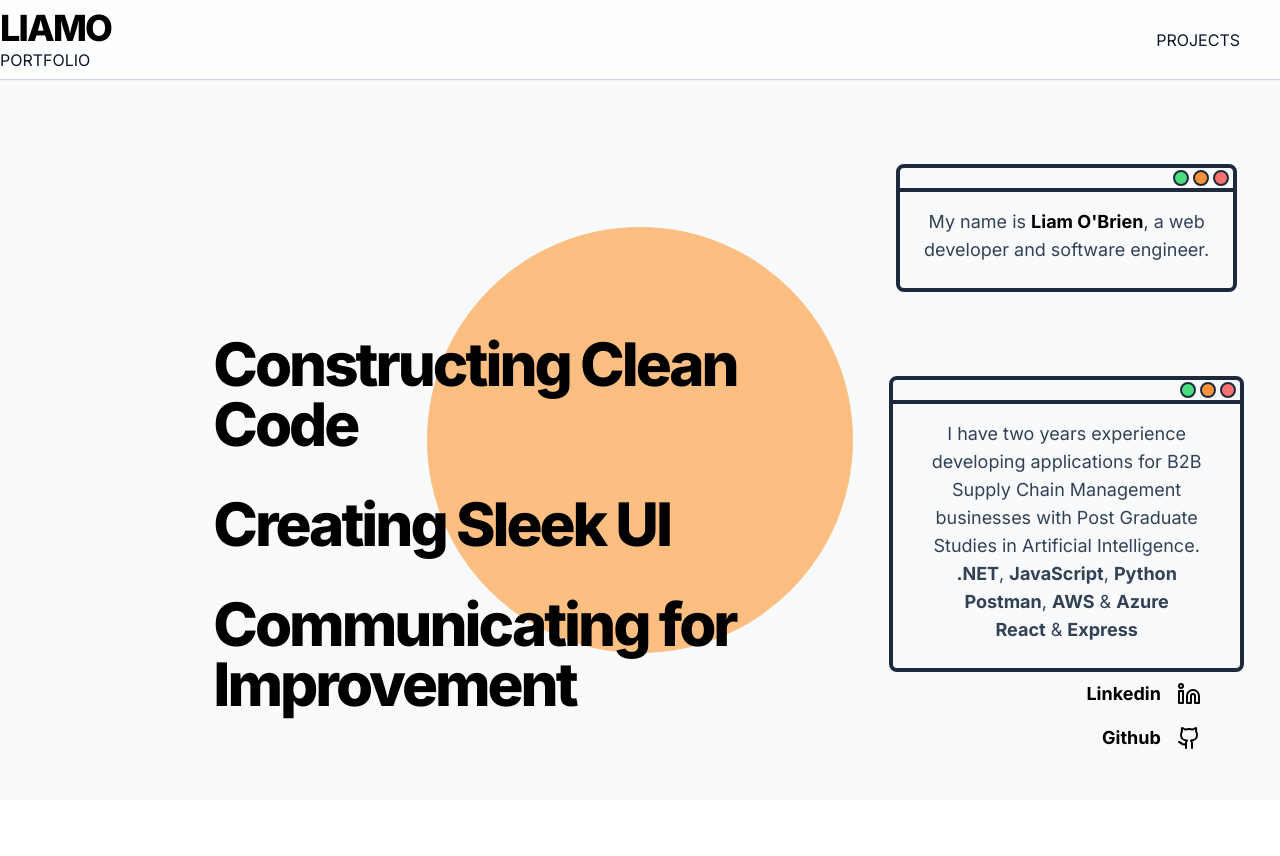
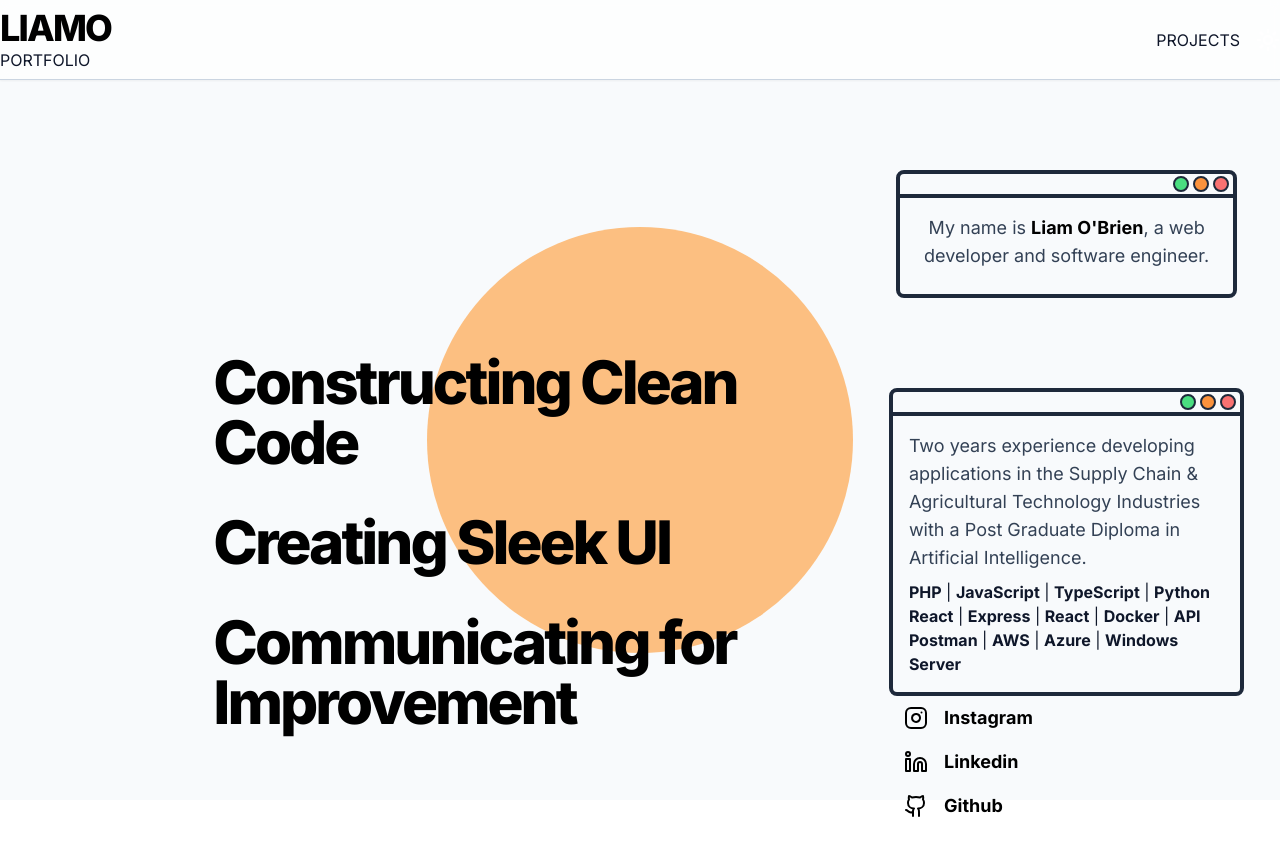
Before and after one commit to liamasis/testfolio, a Next.js app: page / in a window 1280 px wide. Shown: the top 856 px of the page. Built offline with nearby package versions, Linux system fonts and the light colour scheme.

Commit message:
content add

```diff
--- a/src/app/page.tsx
+++ b/src/app/page.tsx
@@ -1,12 +1,12 @@
 import Paragraph from '@/components/ui/Paragraph';
 import LargeHeading from '@/components/ui/LargeHeading';
-import { Github, Linkedin } from 'lucide-react';
+import { Github, Instagram, Linkedin } from 'lucide-react';
 
 
 export default function Home() {
   return (
     <main className='h-[calc(100vh-5rem)] flex items-start xl:items-center justify-center'>
-      <div className="bg-orange-300 mt-10 xl:mt-0 dark:bg-orange-600 rounded-full inline-flex aspect-square lg:w-2/6 absolute w-80 opacity-90"></div>
+      <div className="bg-orange-300 mt-2 xl:mt-0 dark:bg-orange-600 rounded-full inline-flex aspect-square lg:w-2/6 absolute w-80 opacity-90"></div>
 
       <div className="grid grid-cols-1 xl:grid-cols-6 h-full flex items-center z-50">
         <div className="col-start-1 xl:col-start-2 text-center col-span-3">
@@ -29,7 +29,7 @@ export default function Home() {
             </div>
           </div>
           <div className="col-span-3 xl:col-span-1 h-full w-full flex justify-center items-center ">
-          <div className="w-5/6 min-h-5/6 flex-col justify-center items-center border-4 border-solid rounded-lg dark:border-slate-400 border-slate-800">
+          <div className="w-5/6 min-h-5/6 flex-col justify-start items-start border-4 border-solid rounded-lg dark:border-slate-400 border-slate-800">
             <div className="h-6 border-b-4 dark:border-slate-400 border-slate-800 flex flex-row-reverse gap-1 items-center justify-items-end">
               <div className="pr-1 flex gap-1">
                 <div className="rounded-full bg-green-400 h-4 w-4 border-2 dark:border-slate-400 border-slate-800"></div>
@@ -37,18 +37,31 @@ export default function Home() {
                 <div className="rounded-full bg-red-400 h-4 w-4 border-2 dark:border-slate-400 border-slate-800"></div>
               </div>
             </div>
-            <Paragraph className='p-4'>I have two years experience developing applications for B2B Supply Chain Management businesses with Post Graduate Studies in Artificial Intelligence.
+            <div className="flex flex-col p-4">
+              <Paragraph className='text-left'>Two years experience developing applications in the Supply Chain & Agricultural Technology
+              Industries with a Post Graduate Diploma in Artificial Intelligence.
+              </Paragraph>
 
-            <ul>
-              <li> <b>.NET</b>, <b>JavaScript</b>, <b>Python</b> </li>
-              <li> <b>Postman</b>, <b>AWS</b> & <b>Azure</b> </li>
-              <li> <b>React</b> & <b>Express</b></li>
-            </ul></Paragraph>
-          </div>
+              <ul className='flex flex-col '>
+                  <li> <b>PHP</b> | <b>JavaScript</b> | <b>TypeScript</b> | <b>Python</b> </li>
+                  <li> <b>React</b> | <b>Express</b> | <b>React</b> | <b>Docker</b> | <b>API</b></li>
+                  <li> <b>Postman</b> | <b>AWS</b> | <b>Azure</b> | <b>Windows Server</b></li>
+
+                </ul>
+              </div>
+            </div>
           </div>
           <div className="col-span-3 xl:col-span-1 row-span-1 h-full w-full flex justify-center items-center xl:items-start">
-            <div className="h-1/3 w-2/3 flex-col items-center justify-end">
-              <div className="flex flex-row-reverse items-center  ">
+            <div className="h-1/3 w-4/5 flex-col items-center justify-end ">
+
+              <div className="flex items-center  ">
+                <a href="https://www.linkedin.com/in/liam-o-brien-/" target="_blank" rel="noopener noreferrer" >
+                  <Instagram className={'text-black dark:text-white mx-2'}/>
+                </a>
+                <Paragraph className='flex m-2 justify-center items-center'><b className='text-black dark:text-white'>Instagram</b></Paragraph>
+              </div>
+
+              <div className="flex items-center  ">
                 <a href="https://www.linkedin.com/in/liam-o-brien-/" target="_blank" rel="noopener noreferrer" >
                   <Linkedin className={'text-black dark:text-white mx-2'}/>
                 </a>
@@ -56,15 +69,12 @@ export default function Home() {
               </div>
 
 
-              <div className="flex flex-row-reverse items-center">
+              <div className="flex items-center">
                 <a href="https://www.linkedin.com/in/liam-o-brien-/" target="_blank" rel="noopener noreferrer" >
                   <Github className={'text-black dark:text-white m-2'}/>
                 </a>
                 <Paragraph className='flex m-2 justify-center items-center'><b  className='text-black  dark:text-white'>Github</b></Paragraph>
               </div>
-
-
-
             </div>
           </div>
         </div>
--- a/src/app/projects/page.tsx
+++ b/src/app/projects/page.tsx
@@ -30,7 +30,7 @@ export default function Projects() {
         <div className={`rounded-full inline-flex items-center justify-center aspect-square lg:w-2/6 absolute w-80 opacity-90 transition-colors duration-500 ${isLoading ? 'bg-orange-300 dark:bg-orange-600' : 'bg-green-300 dark:bg-green-600'}`}></div>
         <div className="h-full w-full grid grid-cols-1 xl:grid-cols-2 grid-rows-2 z-50">
 
-          <FadeSection heading={'This is my heading'} paragraph={'woah what the fuck it worked first try?'} delayTime={900} />
+          <FadeSection heading={'Portfolio'} paragraph={`Made in Typescript, developed with Figma, NextJS and Tailwind, and AWS Amplify for CI/CD.`} delayTime={900} />
           <FadeSection heading={'This is my heading'} paragraph={'woah what the fuck it worked first try?'} delayTime={1000} />
           <FadeSection heading={'This is my heading'} paragraph={'woah what the fuck it worked first try?'} delayTime={950} />
           <FadeSection heading={'This is my heading'} paragraph={'woah what the fuck it worked first try?'} delayTime={1050} />
--- a/src/components/FadeSection.tsx
+++ b/src/components/FadeSection.tsx
@@ -28,7 +28,7 @@ const FadeSection: FC<FadeSectionProps> = ({ heading, paragraph, delayTime }) =>
     <div className="grid-span-1 flex justify-center items-center">
         <div className={`w-96 h-48 p-2 transition-opacity duration-1000 ${isLoading ? 'opacity-0' : 'opacity-100'} inline-block border border-transparent hover:outline-solid dark:shadow-stone-500 hover:shadow-lg hover:outline-4 rounded-lg`}>
             <LargeHeading size={'sm'} className='text-center'>{heading} </LargeHeading>
-            <Paragraph>{paragraph}</Paragraph>
+            <Paragraph className='p-2'>{paragraph}</Paragraph>
         </div>
     </div>);
 }
```
